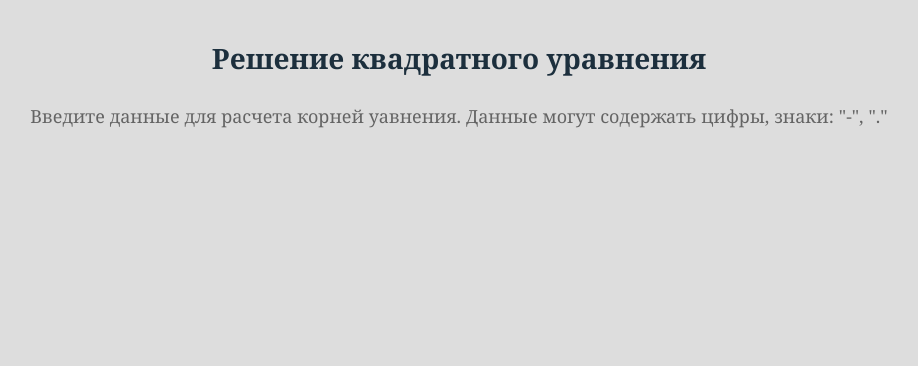
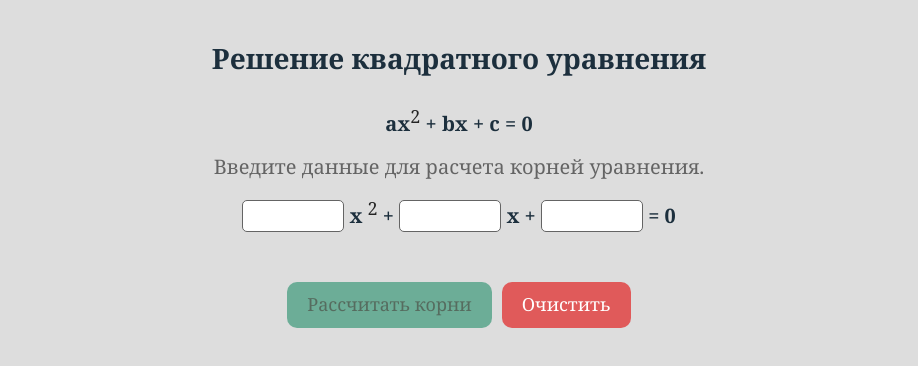
Before and after one commit to Dasha1801/quadratic_equation, a React (Vite) app: page / in a window 1280 px wide. Shown: the top 366 px of the page, without its empty margins (181-1099 px from the left). Built offline with nearby package versions, Linux system fonts and the light colour scheme.

Commit message:
feat: add enter user component

```diff
--- a/package.json
+++ b/package.json
@@ -10,8 +10,8 @@
     "lint:fix": "eslint --ext .ts,.tsx --fix src",
     "format:fix": "prettier --write \"src/**/*.{css,scss}\"",
     "preview": "vite preview",
-    "prepare": "husky install",
-    "commitlint": "commitlint --edit"
+    "commitlint": "commitlint --edit",
+    "prepare": "husky install"
   },
   "dependencies": {
     "react": "^18.2.0",
--- a/src/components/app/index.tsx
+++ b/src/components/app/index.tsx
@@ -1,10 +1,44 @@
+import { useState, useMemo } from 'react'
 import EnterUserData from '../enterUserData'
 import './style.scss'
+
+export interface IState {
+  a: string
+  b: string
+  c: string
+}
+
+const InitState = {
+  a: '',
+  b: '',
+  c: '',
+}
+
 const App = () => {
+  const [state, setState] = useState<IState>(InitState)
+
+  const onChange = (key: keyof typeof state, val: string) => {
+    setState({ ...state, [key]: val.replace(/[^0-9]/g, '') })
+  }
+
+  const resetData = () => setState(InitState)
+
+  const isDisabled = useMemo(
+    () => Object.values(state).some((val) => val === ''),
+    [state]
+  )
   return (
     <div className="wrapperApp">
       <h1>Решение квадратного уравнения</h1>
-      <EnterUserData />
+      <EnterUserData data={state} onChange={onChange} />
+      <div className="actions">
+        <div className={`btn ${isDisabled ? 'notValid' : ''}`}>
+          Рассчитать корни
+        </div>
+        <div className="btn red" onClick={resetData}>
+          Очистить
+        </div>
+      </div>
     </div>
   )
 }
--- a/src/components/app/style.scss
+++ b/src/components/app/style.scss
@@ -10,4 +10,33 @@
     font-weight: 600;
     line-height: 1.3;
   }
+
+  .actions {
+    display: flex;
+    gap: 10px;
+
+    .btn {
+      margin-top: 20px;
+      cursor: pointer;
+      height: 46px;
+      color: rgb(53, 14, 14);
+      border-radius: 10px;
+      background-color: rgb(78, 161, 133);
+      display: flex;
+      align-items: center;
+      justify-content: center;
+      padding: 0 20px;
+
+      &.red {
+        color: #fff;
+        background-color: rgba(225, 57, 57, 0.797);
+      }
+
+      &.notValid {
+        cursor: not-allowed;
+        background-color: rgba(78, 161, 133, 0.782);
+        color: rgba(53, 14, 14, 0.407);
+      }
+    }
+  }
 }
--- a/src/components/enterUserData/index.tsx
+++ b/src/components/enterUserData/index.tsx
@@ -1,11 +1,37 @@
+import { IState } from '../app'
 import './style.scss'
 
-const EnterUserData = () => {
+interface IPropsData {
+  data: IState
+  onChange: (key: keyof IState, val: string) => void
+}
+
+const EnterUserData = ({ data: { a, b, c }, onChange }: IPropsData) => {
   return (
     <div className="wrapperData">
-      <div className="text">
-        Введите данные для расчета корней уавнения. Данные могут содержать
-        цифры, знаки: &quot;-&quot;, &quot;.&quot;
+      <div className="title">
+        ax<sup>2</sup> + bx + c = 0
+      </div>
+      <div className="text">Введите данные для расчета корней уравнения.</div>
+      <div className="expression">
+        <input
+          value={a}
+          type="number"
+          onChange={(e) => onChange('a', e.target.value)}
+        />{' '}
+        x <sup>2</sup> + {'  '}
+        <input
+          value={b}
+          type="number"
+          onChange={(e) => onChange('b', e.target.value)}
+        />{' '}
+        x +{' '}
+        <input
+          value={c}
+          type="number"
+          onChange={(e) => onChange('c', e.target.value)}
+        />{' '}
+        = 0
       </div>
     </div>
   )
--- a/src/components/enterUserData/style.scss
+++ b/src/components/enterUserData/style.scss
@@ -1,7 +1,27 @@
 .wrapperData {
+  display: flex;
+  flex-direction: column;
+  align-items: center;
+  gap: 20px;
 
   .text {
     color: #646464;
+    font-size: 20px;
     word-spacing: 0.24px;
   }
+
+  .title,
+  .expression {
+    font-size: 20px;
+    color: #1c2f3d;
+    font-weight: 600;
+  }
+
+  .expression {
+    input {
+      width: 80px;
+      font-size: 18px;
+      line-height: 30px;
+    }
+  }
 }
--- a/src/style.scss
+++ b/src/style.scss
@@ -15,3 +15,17 @@ body {
   padding: 40px 20px 20px;
   background-color: #4444442e;
 }
+
+input,
+a,
+button {
+  all: unset;
+}
+
+input {
+  height: 30px;
+  background-color: #fff;
+  border-radius: 5px;
+  border: 1px solid #646464;
+  padding: 0 10px;
+}
```
Also changed, not shown: 2 other files (tests, documents, lock files or other folders).
